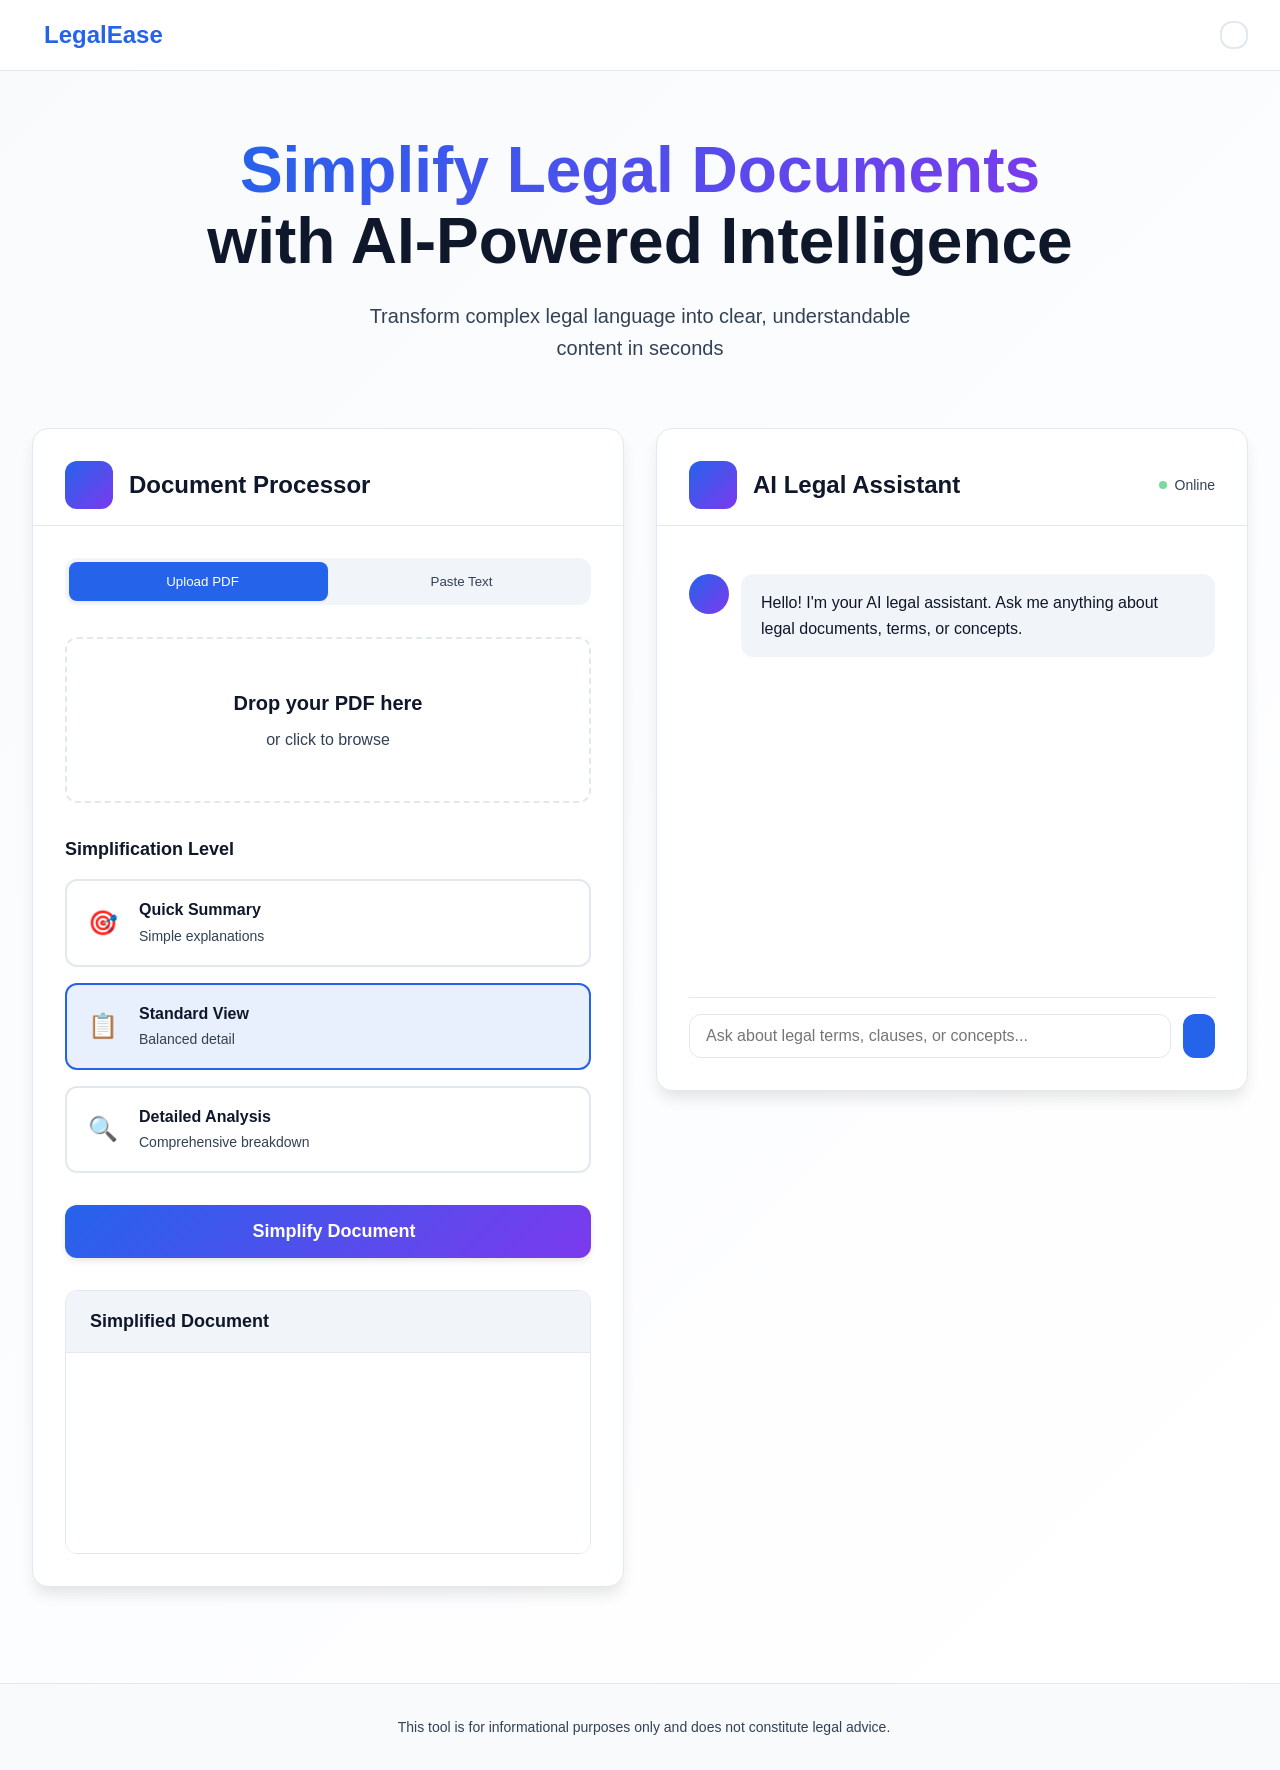
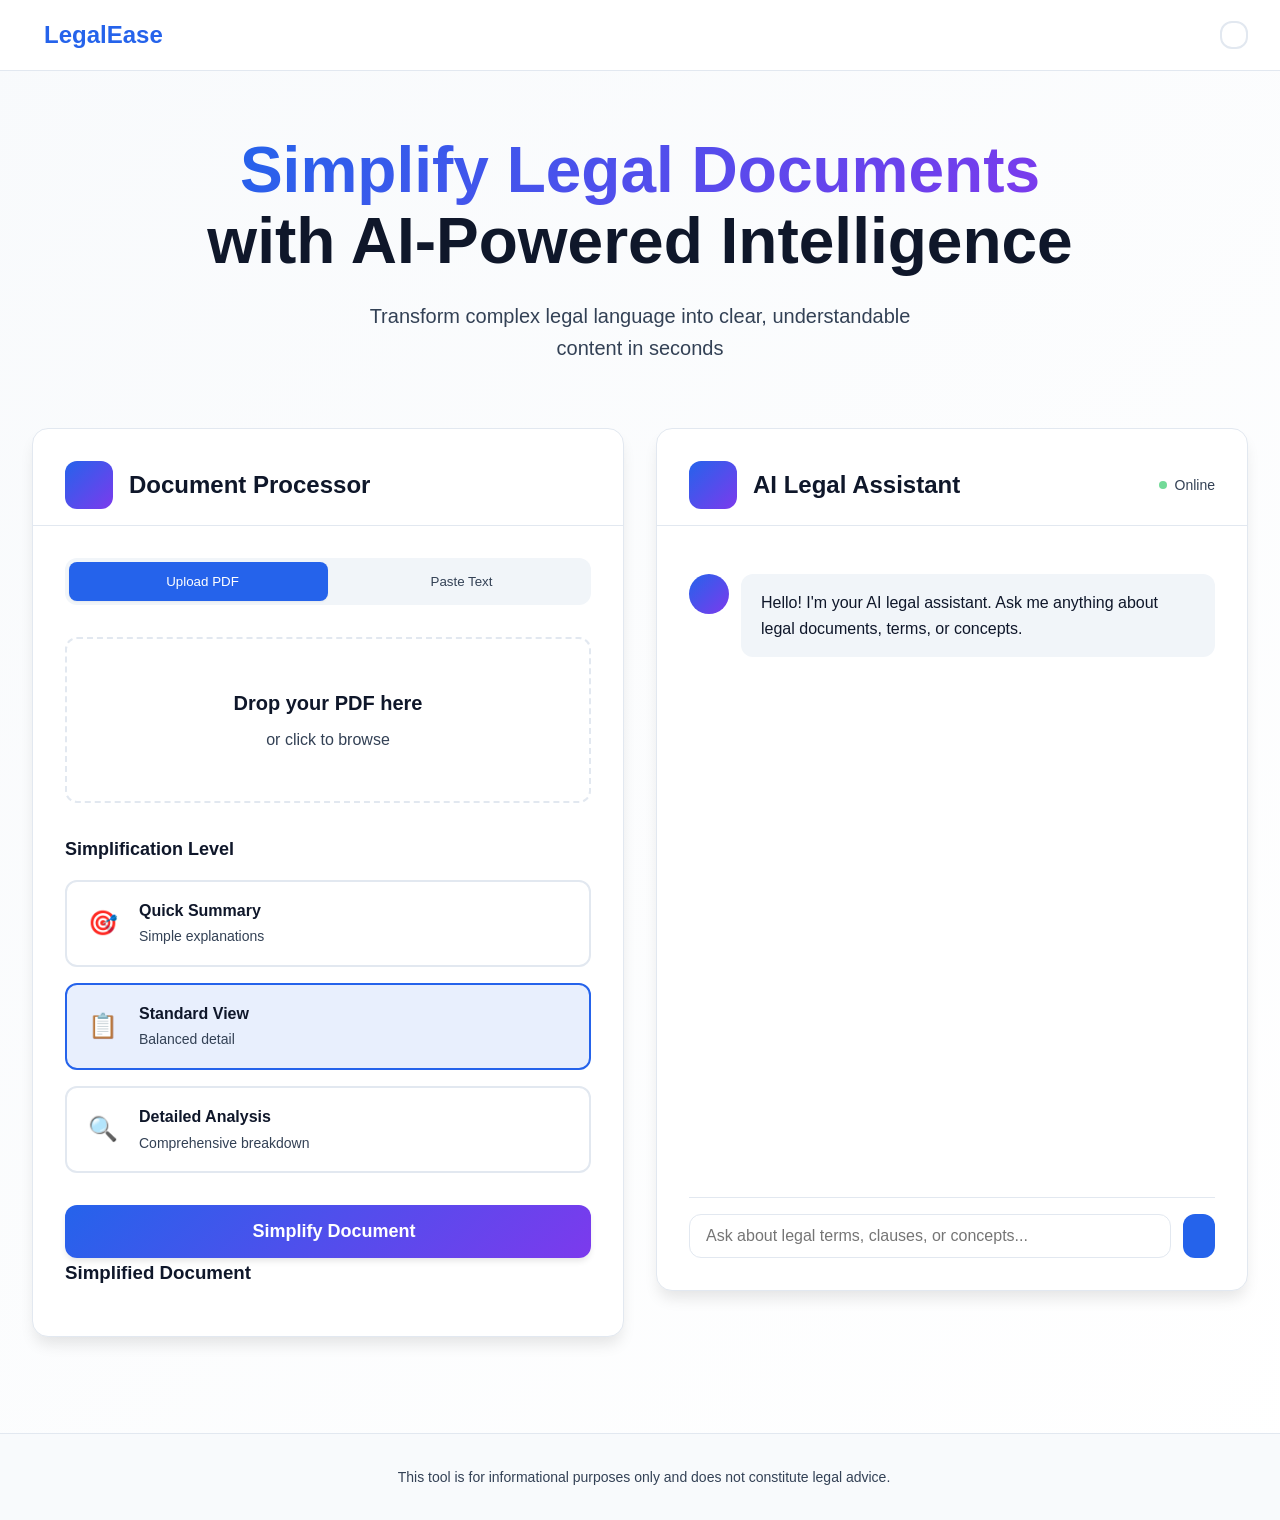

fix: vertical layout of sections

--- a/web/style.css
+++ b/web/style.css
@@ -181,6 +181,16 @@ body {
   align-items: start;
 }
 
+.workspace-grid .result-panel {
+  grid-column: 1 / -1;
+  margin-top: 1rem;
+}
+
+.workspace-grid .result-panel {
+  grid-column: 1 / -1;
+  margin-top: 1rem;
+}
+
 /* Panel Styles */
 .panel {
   background: var(--panel-bg);
@@ -428,7 +438,6 @@ body {
   align-items: center;
   justify-content: center;
   gap: 0.75rem;
-  margin-bottom: 2rem;
 }
 
 .action-btn.primary {
@@ -448,26 +457,11 @@ body {
   transform: none;
 }
 
-/* Result Container */
-.result-container {
-  border: 1px solid var(--border-color);
-  border-radius: var(--border-radius-lg);
-  overflow: hidden;
-}
-
-.result-header {
-  padding: 1rem 1.5rem;
-  background: var(--bg-tertiary);
-  border-bottom: 1px solid var(--border-color);
+/* Result Panel */
+.result-panel .panel-header {
   display: flex;
   justify-content: space-between;
   align-items: center;
-}
-
-.result-header h3 {
-  font-size: 1.125rem;
-  font-weight: 600;
-  color: var(--text-primary);
 }
 
 .result-actions {
@@ -491,16 +485,14 @@ body {
 }
 
 .result-content {
-  padding: 1.5rem;
-  min-height: 200px;
-  background: var(--input-bg);
   color: var(--text-primary);
   line-height: 1.7;
+  word-wrap: break-word;
 }
 
 /* Chat Panel */
 .chat-container {
-  height: 500px;
+  height: 700px;
   display: flex;
   flex-direction: column;
 }
